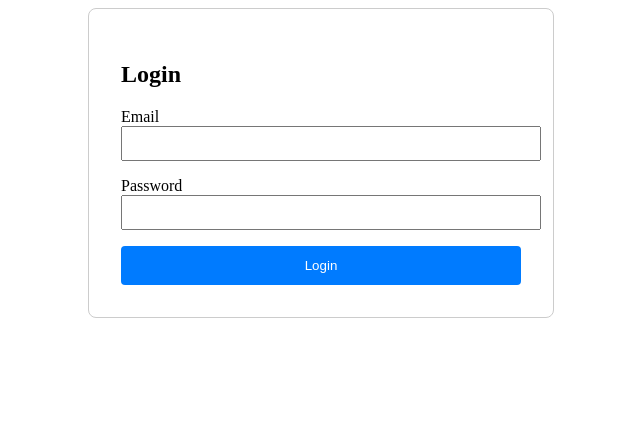
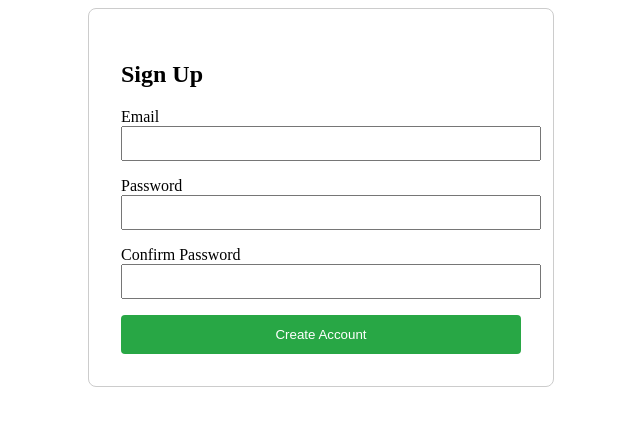
Before and after one commit to TheArtiist/notesPWA, an Angular app: page /signup in a window 1280 px wide. Before the commit this address led to /login. Shown: the top 426 px of the page, without its empty margins (319-959 px from the left). Built offline with nearby package versions, Linux system fonts and the light colour scheme.

Commit message:
main-page component, signup component init

```diff
--- /dev/null
+++ b/src/app/main-page/main-page.component.html
@@ -0,0 +1 @@
+<p>main-page works!</p>
--- /dev/null
+++ b/src/app/signup/signup.component.html
@@ -0,0 +1,25 @@
+<div class="signup-container">
+  <form [formGroup]="signupForm" (ngSubmit)="onSubmit()">
+    <h2>Sign Up</h2>
+
+    <label>Email</label>
+    <input type="email" formControlName="email" />
+    <div *ngIf="email.invalid && email.touched" class="error">
+      Valid email is required.
+    </div>
+
+    <label>Password</label>
+    <input type="password" formControlName="password" />
+    <div *ngIf="password.invalid && password.touched" class="error">
+      Password must be at least 6 characters.
+    </div>
+
+    <label>Confirm Password</label>
+    <input type="password" formControlName="confirmPassword" />
+    <div *ngIf="confirmPassword.invalid && confirmPassword.touched" class="error">
+      Passwords must match.
+    </div>
+
+    <button type="submit" [disabled]="signupForm.invalid">Create Account</button>
+  </form>
+</div>
--- /dev/null
+++ b/src/app/signup/signup.component.scss
@@ -0,0 +1,27 @@
+.signup-container {
+  max-width: 400px;
+  margin: auto;
+  padding: 2rem;
+  border: 1px solid #ccc;
+  border-radius: 8px;
+}
+
+input {
+  width: 100%;
+  margin-bottom: 1rem;
+  padding: 0.5rem;
+}
+
+button {
+  width: 100%;
+  padding: 0.75rem;
+  background-color: #28a745;
+  color: white;
+  border: none;
+  border-radius: 4px;
+}
+
+.error {
+  color: red;
+  font-size: 0.8rem;
+}
--- /dev/null
+++ b/src/app/signup/signup.component.ts
@@ -0,0 +1,50 @@
+import { Component } from '@angular/core';
+import { FormBuilder, FormGroup, Validators } from '@angular/forms';
+import { CommonModule } from '@angular/common';
+import { ReactiveFormsModule } from '@angular/forms';
+
+@Component({
+  selector: 'signup',
+  standalone: true,
+  imports: [CommonModule, ReactiveFormsModule],
+  templateUrl: './signup.component.html',
+  styleUrl: './signup.component.scss'
+})
+
+export class SignupComponent {
+  signupForm: FormGroup;
+
+  constructor(private fb: FormBuilder) {
+    this.signupForm = this.fb.group({
+      email: ['', [Validators.required, Validators.email]],
+      password: ['', [Validators.required, Validators.minLength(6)]],
+      confirmPassword: ['', Validators.required]
+    }, { validators: this.passwordsMatch });
+  }
+
+  get email() {
+    return this.signupForm.get('email')!;
+  }
+
+  get password() {
+    return this.signupForm.get('password')!;
+  }
+
+  get confirmPassword() {
+    return this.signupForm.get('confirmPassword')!;
+  }
+
+  passwordsMatch(form: FormGroup) {
+    const pass = form.get('password')?.value;
+    const confirm = form.get('confirmPassword')?.value;
+    return pass === confirm ? null : { mismatch: true };
+  }
+
+  onSubmit() {
+    if (this.signupForm.valid) {
+      const { email, password } = this.signupForm.value;
+      console.log('Sign-up data:', email, password);
+      // TODO: Send to backend or Firebase
+    }
+  }
+}
--- a/tsconfig.json
+++ b/tsconfig.json
@@ -14,6 +14,7 @@
     "declaration": false,
     "experimentalDecorators": true,
     "moduleResolution": "node",
+    //"ignoreDeprecations": "6.0", //Node warning ignore
     "importHelpers": true,
     "target": "ES2022",
     "module": "ES2022",
```
Also changed, not shown: src/app/app.routes.ts (+10 -0 lines), src/app/main-page/main-page.component.ts (added, +12 -0 lines), src/app/main-page/main-page.component.scss (added), 2 other files (tests, documents, lock files or other folders).
